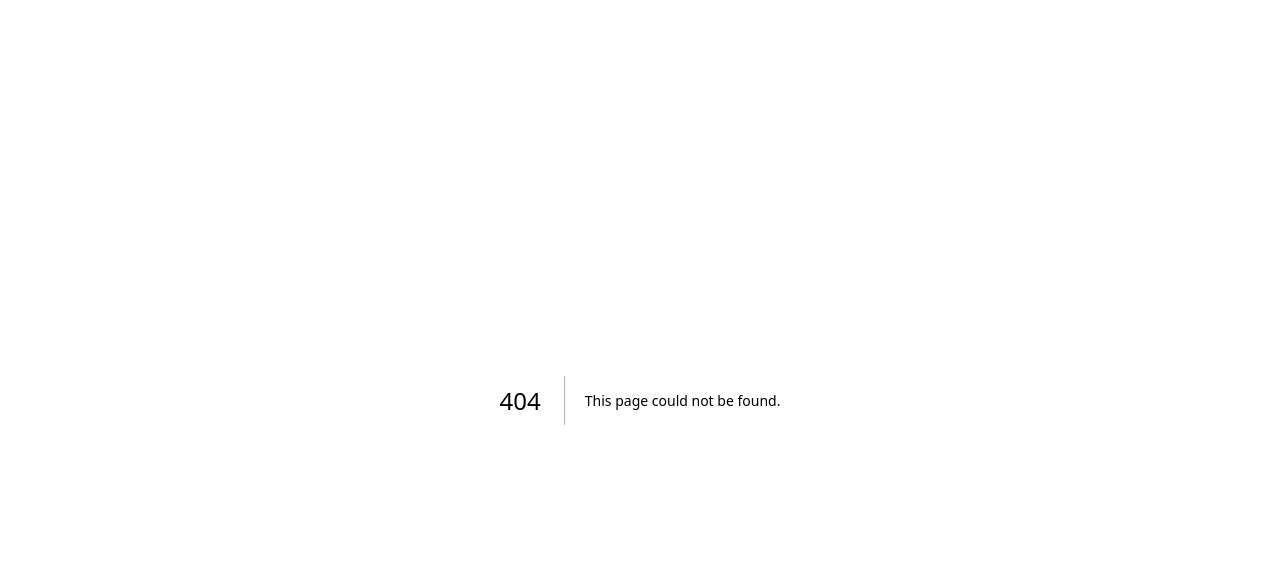
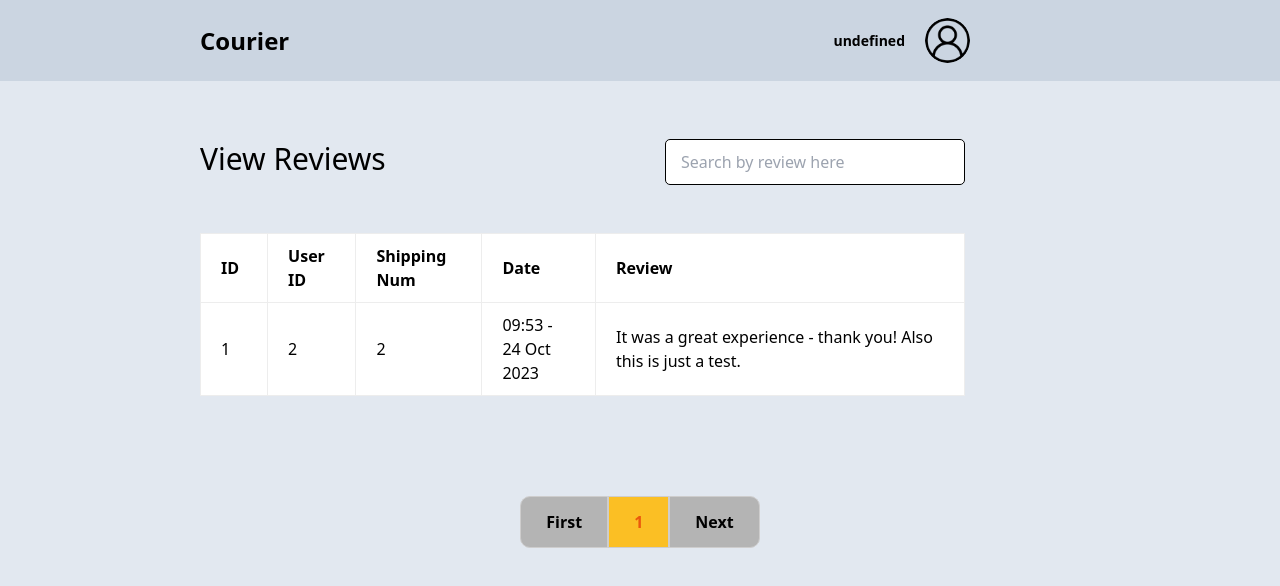
Before and after one commit to hanseljulio/courier-nextjs, a Next.js app: page /admin/viewReviews in a window 1280 px wide. Before the commit this address had no page. Shown: the top 586 px of the page. Built offline with nearby package versions, Linux system fonts and the light colour scheme; no server answers; data requests are answered from the project's data file.

Commit message:
feat(admin): admin can now view reviews

```diff
--- /dev/null
+++ b/src/components/AdminReviewTableData/index.tsx
@@ -0,0 +1,56 @@
+import React from "react";
+import styles from "@/styles/Table.module.css";
+import "react-toastify/dist/ReactToastify.css";
+
+interface ShippingTableDataProps {
+  index: number;
+  id: number;
+  userId: number;
+  shippingNum: number;
+  date: string;
+  review: string;
+}
+
+function AdminReviewTableData(props: ShippingTableDataProps) {
+  const dateConverter = (date: Date) => {
+    const time = date.toTimeString().substring(0, 5);
+
+    const modifiedDate = date.toUTCString().substring(4, 16);
+
+    return `${time} - ${modifiedDate}`;
+  };
+
+  return (
+    <>
+      <tr className={`${props.index % 2 === 0 ? "bg-white" : "bg-amber-100"}`}>
+        <td
+          className={`${styles.tdArea} px-[20px] py-[10px] text-left font-medium`}
+        >
+          {props.id}
+        </td>
+        <td
+          className={`${styles.tdArea} px-[20px] py-[10px] text-left font-medium`}
+        >
+          {props.userId}
+        </td>
+        <td
+          className={`${styles.tdArea} px-[20px] py-[10px] text-left font-medium`}
+        >
+          {props.shippingNum}
+        </td>
+        <td
+          className={`${styles.tdArea} px-[20px] py-[10px] text-left font-medium`}
+        >
+          {dateConverter(new Date(props.date))}
+        </td>
+        <td
+          className={`${styles.tdArea} px-[20px] py-[10px] text-left font-medium`}
+        >
+          {props.review}
+        </td>
+      </tr>
+    </>
+  );
+}
+
+export default AdminReviewTableData;
--- /dev/null
+++ b/src/components/AdminReviewTableHead/index.tsx
@@ -0,0 +1,36 @@
+import React from "react";
+import styles from "@/styles/Table.module.css";
+
+function AdminReviewTableHead() {
+  return (
+    <tr className={`${styles.tableHeadArea} bg-white`}>
+      <th
+        className={`${styles.thArea} px-[20px] py-[10px] text-left w-[58px] h-[69px]`}
+      >
+        ID
+      </th>
+      <th
+        className={`${styles.thArea} px-[20px] py-[10px] text-left w-[58px] h-[69px]`}
+      >
+        User ID
+      </th>
+      <th
+        className={`${styles.thArea} px-[20px] py-[10px] text-left w-[100px] h-[69px]`}
+      >
+        Shipping Num
+      </th>
+      <th
+        className={`${styles.thArea} px-[20px] py-[10px] text-left w-[100px] h-[69px]`}
+      >
+        Date
+      </th>
+      <th
+        className={`${styles.thArea} px-[20px] py-[10px] text-left w-[325px] h-[69px]`}
+      >
+        Review
+      </th>
+    </tr>
+  );
+}
+
+export default AdminReviewTableHead;
--- a/src/components/ReviewModal/index.tsx
+++ b/src/components/ReviewModal/index.tsx
@@ -34,6 +34,7 @@ function ReviewModal(props: ReviewModalProps) {
       userId: props.userId,
       shippingNum: props.shippingNum,
       review: reviewText,
+      date: new Date().toString(),
     };
 
     try {
@@ -76,9 +77,7 @@ function ReviewModal(props: ReviewModalProps) {
           <div className="edit-form-div flex justify-center text-center pt-10">
             <form action="" onSubmit={submit}>
               <textarea
-                rows={10}
-                cols={56}
-                className="bg-amber-200 px-5 py-5"
+                className="bg-amber-200 px-5 py-5 w-[610px] h-[280px] mobile:h-[500px] mobile:w-[300px]"
                 onChange={(e) => setReviewText(e.target.value)}
               />
 
--- a/src/database/db.json
+++ b/src/database/db.json
@@ -1250,7 +1250,8 @@
     {
       "userId": 2,
       "shippingNum": 2,
-      "review": "Absolute trash.\n\nMy mom has a better service than you guys do.",
+      "review": "It was a great experience - thank you!\n\nAlso this is just a test.",
+      "date": "Tue Oct 24 2023 16:53:05 GMT+0700 (Western Indonesia Time)",
       "id": 1
     }
   ]
--- a/src/pages/admin/index.tsx
+++ b/src/pages/admin/index.tsx
@@ -62,6 +62,10 @@ function AdminPage() {
     router.push("/admin/viewAddress");
   };
 
+  const redirectViewReviews = () => {
+    router.push("/admin/viewReviews");
+  };
+
   const redirectLogout = () => {
     stateLoginPersist.setId(0);
     stateLoginPersist.setIsAdmin(false);
@@ -112,6 +116,12 @@ function AdminPage() {
               View earnings
             </li>
             <li
+              onClick={redirectViewReviews}
+              className="pb-3 hover:cursor-pointer"
+            >
+              View reviews
+            </li>
+            <li
               onClick={redirectManagePromos}
               className="pb-3 hover:cursor-pointer"
             >
--- /dev/null
+++ b/src/pages/admin/viewReviews/index.tsx
@@ -0,0 +1,91 @@
+import React, { useState, useEffect } from "react";
+import AdminNav from "@/components/AdminNav";
+import TableHead from "@/components/TableHead";
+import TableData from "@/components/TableData";
+import { IAdminAddress, IReviews, IUserAddress } from "@/types/types";
+import { BASE_URL } from "@/constants/constants";
+import Pagination from "@/components/Pagination";
+import Input from "@/components/Input";
+import AdminReviewTableHead from "@/components/AdminReviewTableHead";
+import AdminReviewTableData from "@/components/AdminReviewTableData";
+
+function AdminViewReviews() {
+  const [reviewData, setReviewData] = useState<IReviews[]>([]);
+  const [currentPage, setCurrentPage] = useState<number>(1);
+  const [count, setCount] = useState<number>(0);
+  const [search, setSearch] = useState<string>("");
+
+  const getAddressData = async () => {
+    try {
+      const response = await fetch(`${BASE_URL}/userReviews`);
+      const result = await response.json();
+
+      const filteredArray = result.filter((data: IReviews) => {
+        return data.review.toLowerCase().includes(search.toLowerCase());
+      });
+
+      setCount(filteredArray.length);
+      setReviewData(
+        filteredArray.slice((currentPage - 1) * 5, currentPage * 5)
+      );
+    } catch (e) {
+      console.log(e);
+    }
+  };
+
+  const movePage = (pageNum: number) => {
+    setCurrentPage(pageNum);
+  };
+
+  useEffect(() => {
+    getAddressData();
+  }, [currentPage, search]);
+
+  return (
+    <div className="view-earnings-div min-h-screen bg-slate-200">
+      <AdminNav />
+      <div className="flex justify-between items-center view-earnings-header mx-[200px] py-[18px] pt-[50px]">
+        <h1 className="text-[30px] font-medium">View Reviews</h1>
+        <Input
+          label=""
+          type="text"
+          name="search"
+          styling="mr-[115px]"
+          width="w-[300px]"
+          placeholder="Search by review here"
+          onChange={(e) => setSearch(e.target.value)}
+        />
+      </div>
+      <div className="view-earnings-content pt-[30px]">
+        <div className="table-section ml-[200px] mr-[315px]">
+          <table className="table-area w-full">
+            <tbody>
+              <AdminReviewTableHead />
+              {reviewData.map((data, index) => (
+                <AdminReviewTableData
+                  key={index}
+                  index={index}
+                  id={data.id}
+                  userId={data.userId}
+                  shippingNum={data.shippingNum}
+                  date={data.date}
+                  review={data.review}
+                />
+              ))}
+            </tbody>
+          </table>
+        </div>
+        <div className="flex justify-center pagination-section mx-[350px] pt-[100px] pb-[50px] mobile:mx-auto">
+          <Pagination
+            page={currentPage}
+            count={count}
+            size={5}
+            movePage={movePage}
+          />
+        </div>
+      </div>
+    </div>
+  );
+}
+
+export default AdminViewReviews;
--- a/src/types/types.ts
+++ b/src/types/types.ts
@@ -158,6 +158,7 @@ export interface IAdminShipping {
 export interface IReviews {
   id: number;
   userId: number;
-  shppingNum: number;
+  shippingNum: number;
   review: string;
+  date: string;
 }
```
